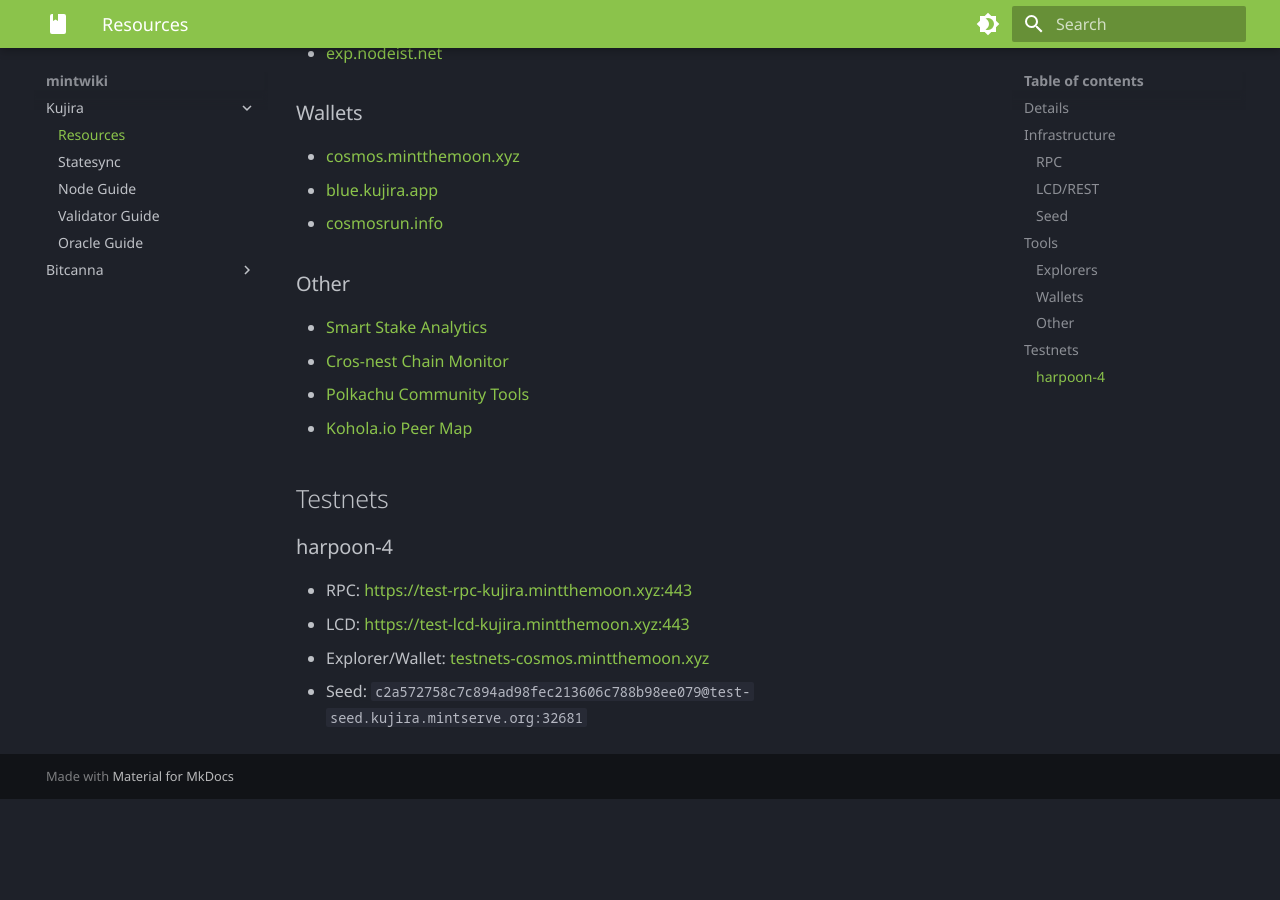
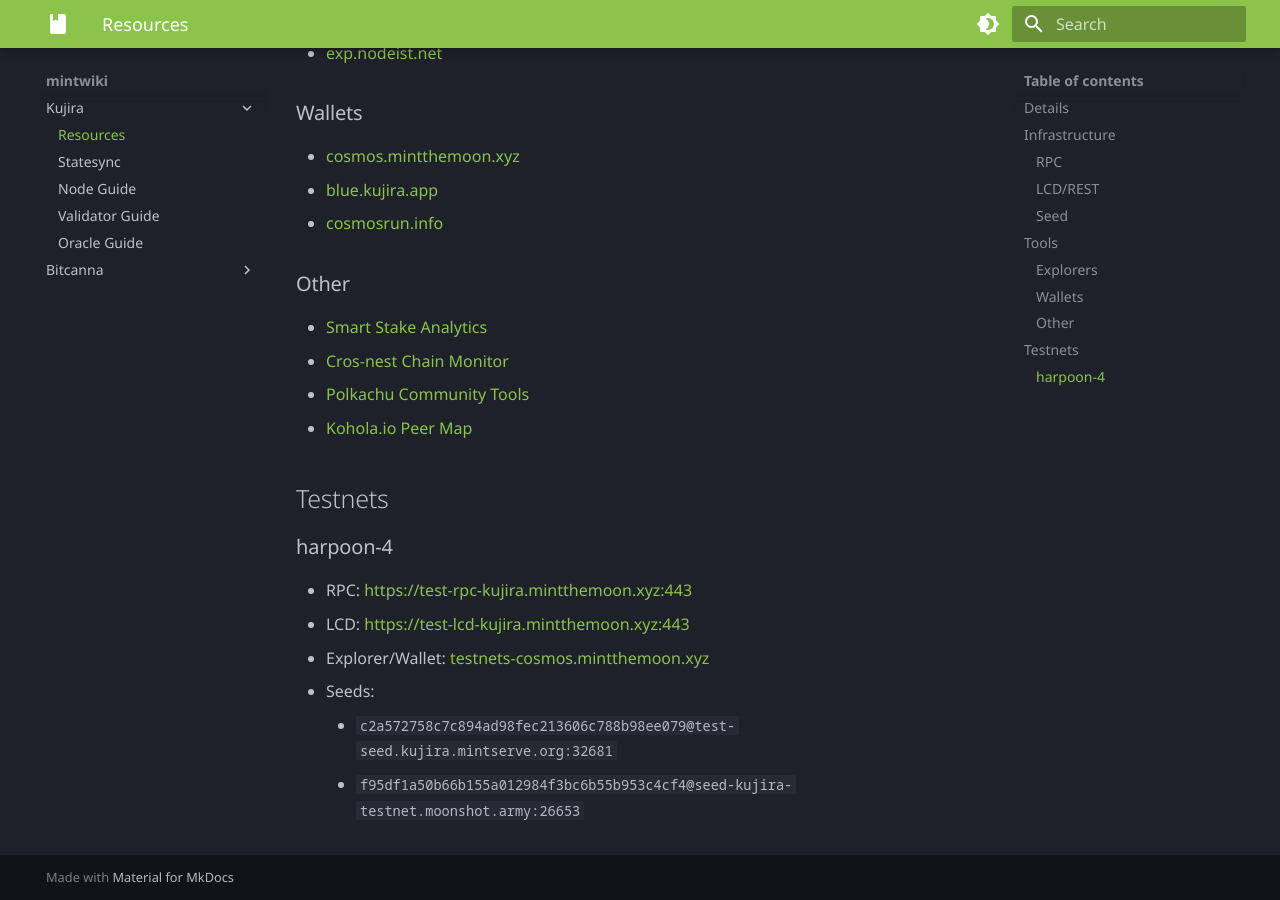
Before and after one commit to mintthemoon/mintwiki, an MkDocs documentation site: the page built from docs/kujira/resources.md, in a window 1280 px wide and 900 px high, scrolled down 1488 px. Built offline with MkDocs 1.6.1 and Material for MkDocs 9.7.7, drawn with Linux system fonts in a browser that asks for light colours; before the commit the page ends 2287 px from its top, so only the background shows below that.

Commit message:
add moonshot test seed

```diff
--- a/docs/kujira/resources.md
+++ b/docs/kujira/resources.md
@@ -57,4 +57,6 @@
 - RPC: [https://test-rpc-kujira.mintthemoon.xyz:443](https://test-rpc-kujira.mintthemoon.xyz)
 - LCD: [https://test-lcd-kujira.mintthemoon.xyz:443](https://test-lcd-kujira.mintthemoon.xyz)
 - Explorer/Wallet: [testnets-cosmos.mintthemoon.xyz](https://testnets-cosmos.mintthemoon.xyz/kujira)
-- Seed: `c2a572758c7c894ad98fec213606c788b98ee079@test-seed.kujira.mintserve.org:32681`
+- Seeds:
+    - `c2a572758c7c894ad98fec213606c788b98ee079@test-seed.kujira.mintserve.org:32681`
+    - `f95df1a50b66b155a012984f3bc6b55b953c4cf4@seed-kujira-testnet.moonshot.army:26653`
```
